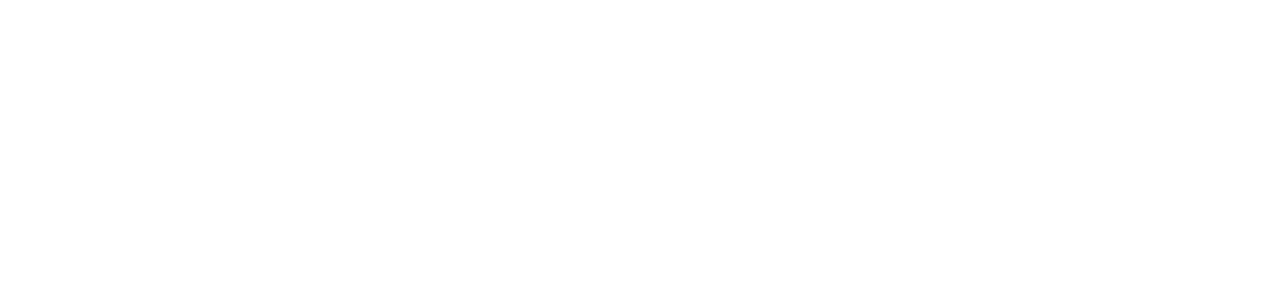
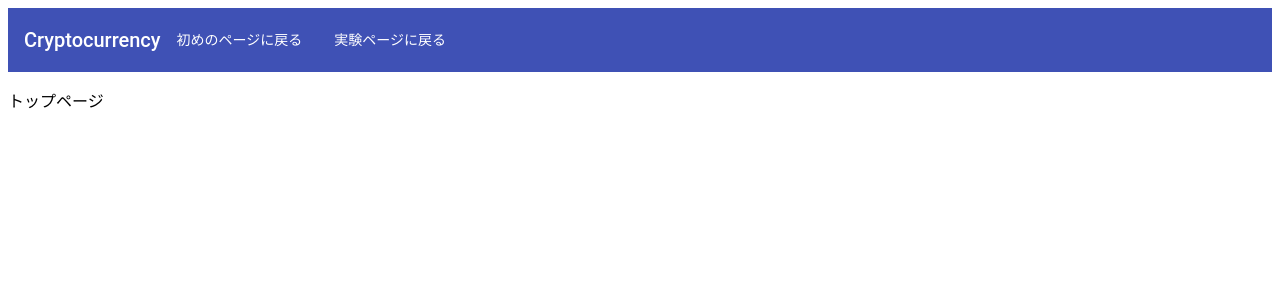
Before and after one commit to jh0829/practiceAngular, an Angular app in the folder practice-angular/: page /search/searchHome in a window 1280 px wide. Before the commit this address led to /. Shown: the top 300 px of the page. Built offline with nearby package versions, Linux system fonts and the light colour scheme.

Commit message:
ヘッダ部分作成まで

```diff
--- a/practice-angular/src/app/app-routing.module.ts
+++ b/practice-angular/src/app/app-routing.module.ts
@@ -5,11 +5,13 @@ import { RouterModule, Routes } from '@angular/router';
 import { FirstPageComponent } from '../app/main/first-page/first-page.component';
 import { MenuPageComponent } from '../app/main/menu-page/menu-page.component';
 import { SearchListComponent } from '../app/search/search-list/search-list.component';
+import { SearchHomeComponent } from '../app/search/search-home/search-home.component';
 
 const routes: Routes = [
   { path: 'firstPage', redirectTo: '', pathMatch: 'full'},
   { path: '', component: FirstPageComponent },
   { path: 'main/menuPage', component: MenuPageComponent },
+  { path: 'search/searchHome', component: SearchHomeComponent },
   { path: 'search/searchList', component: SearchListComponent }
 ];
 
--- a/practice-angular/src/app/app.module.ts
+++ b/practice-angular/src/app/app.module.ts
@@ -7,6 +7,8 @@ import { HttpClientModule, HttpClientXsrfModule } from '@angular/common/http';
 // サイドバー
 import { MatSidenavModule } from '@angular/material/sidenav';
 import { MatListModule } from '@angular/material/list';
+import { MatToolbarModule } from '@angular/material/toolbar';
+import { MatButtonModule } from '@angular/material/button';
 
 // コンポーネント
 import { AppRoutingModule } from './app-routing.module';
@@ -34,7 +36,9 @@ import { SearchHomeComponent } from './search/search-home/search-home.component'
     HttpClientModule,
     HttpClientXsrfModule,
     MatSidenavModule,
-    MatListModule
+    MatListModule,
+    MatButtonModule,
+    MatToolbarModule
   ],
   providers: [],
   bootstrap: [AppComponent]
--- a/practice-angular/src/app/main/menu-page/menu-page.component.html
+++ b/practice-angular/src/app/main/menu-page/menu-page.component.html
@@ -3,7 +3,7 @@
   <button (click) = "getBackTestData()">実験</button><br>
   <button (click) = "getAndSendData()">実験2</button><br>
   <button (click) = "getSQLData()">実験3(select文）</button><br>
-  <li><a href="search/searchList"(click)="onClickSearch()">次の実験ページへ</a></li>
+  <li><a href="search/searchHome"(click)="onClickSearch()">次の実験ページへ</a></li>
 
   <div *ngIf="showMessage" [innerHTML]='htmlString'></div>
   <div *ngIf="showTable">
--- a/practice-angular/src/app/search/header/header.component.html
+++ b/practice-angular/src/app/search/header/header.component.html
@@ -1 +1,11 @@
-<p>header works!</p>
+<mat-toolbar color="primary">
+  <mat-toolbar-row>
+    <span>Cryptocurrency</span>
+    <span>
+      <a mat-button routerLink="" class="header-button">初めのページに戻る</a>
+    </span>
+    <span>
+      <a mat-button routerLink="main/menuPage" class="header-button">実験ページに戻る</a>
+    </span>
+  </mat-toolbar-row>
+</mat-toolbar>
--- a/practice-angular/src/app/search/header/header.component.ts
+++ b/practice-angular/src/app/search/header/header.component.ts
@@ -1,7 +1,7 @@
 import { Component, OnInit } from '@angular/core';
 
 @Component({
-  selector: 'app-header',
+  selector: 'search-header',
   templateUrl: './header.component.html',
   styleUrls: ['./header.component.css']
 })
--- a/practice-angular/src/app/search/search-home/search-home.component.html
+++ b/practice-angular/src/app/search/search-home/search-home.component.html
@@ -1 +1,3 @@
-<p>search-home works!</p>
+<search-header></search-header>
+<p>トップページ</p>
+<router-outlet></router-outlet>
--- a/practice-angular/src/app/search/search-home/search-home.component.scss
+++ b/practice-angular/src/app/search/search-home/search-home.component.scss
@@ -0,0 +1,11 @@
+.container {
+  position: absolute;
+  top: 64px;
+  bottom: 0;
+  left: 0;
+  right: 0;
+
+  .side-menu {
+    width: 128px;
+  }
+}
--- a/practice-angular/src/app/search/search-home/search-home.component.ts
+++ b/practice-angular/src/app/search/search-home/search-home.component.ts
@@ -1,13 +1,21 @@
 import { Component, OnInit } from '@angular/core';
+import { Observable } from 'rxjs';
+import { BreakpointObserver, Breakpoints } from '@angular/cdk/layout';
+import { map } from 'rxjs/operators';
 
 @Component({
-  selector: 'app-search-home',
+  selector: 'search-home',
   templateUrl: './search-home.component.html',
   styleUrls: ['./search-home.component.scss']
 })
 export class SearchHomeComponent implements OnInit {
 
-  constructor() { }
+  public isHandset$: Observable<boolean> = this.breakpointObserver
+    .observe(Breakpoints.Handset)
+    .pipe(map(result => result.matches));
+
+
+  constructor(private breakpointObserver: BreakpointObserver) { }
 
   ngOnInit(): void {
   }
--- a/practice-angular/src/styles.scss
+++ b/practice-angular/src/styles.scss
@@ -1 +1,2 @@
 /* You can add global styles to this file, and also import other style files */
+@import '~@angular/material/prebuilt-themes/indigo-pink.css';
```
Also changed, not shown: 1 other file (tests, documents, lock files or other folders).
